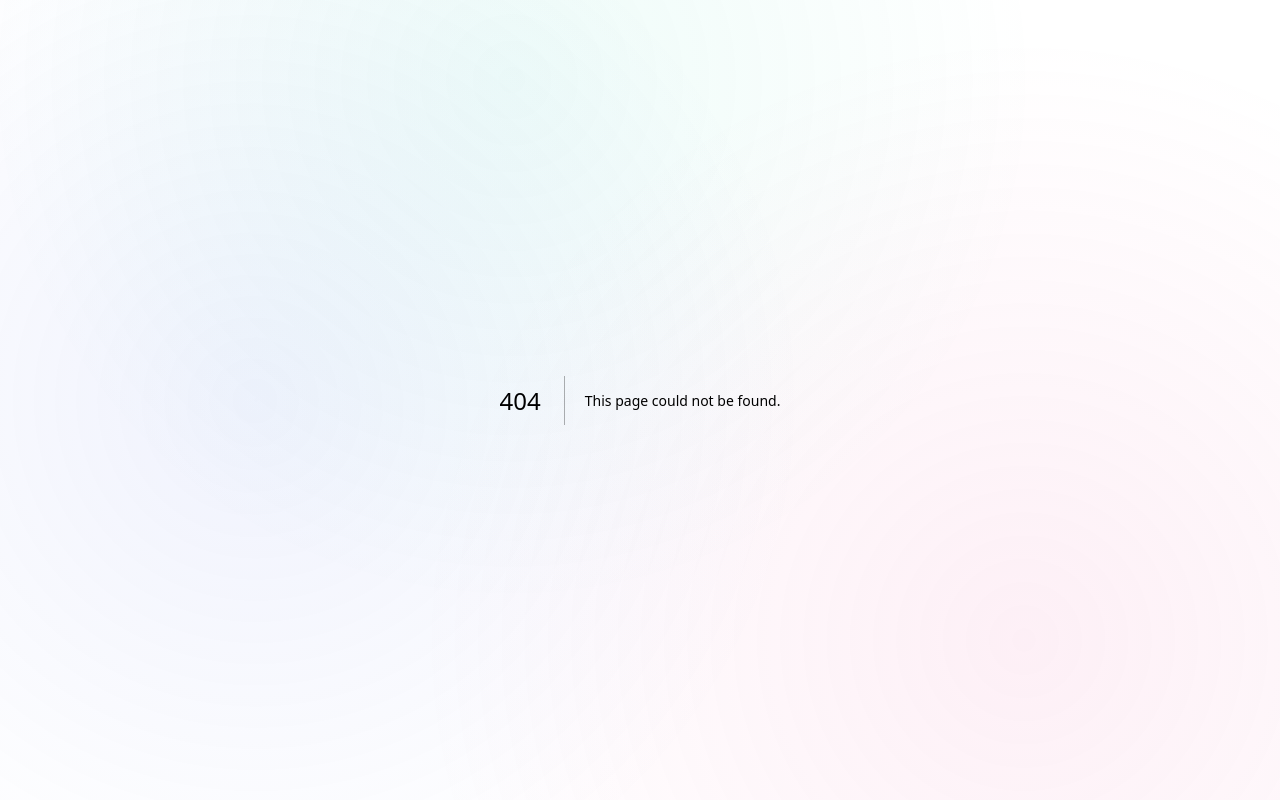
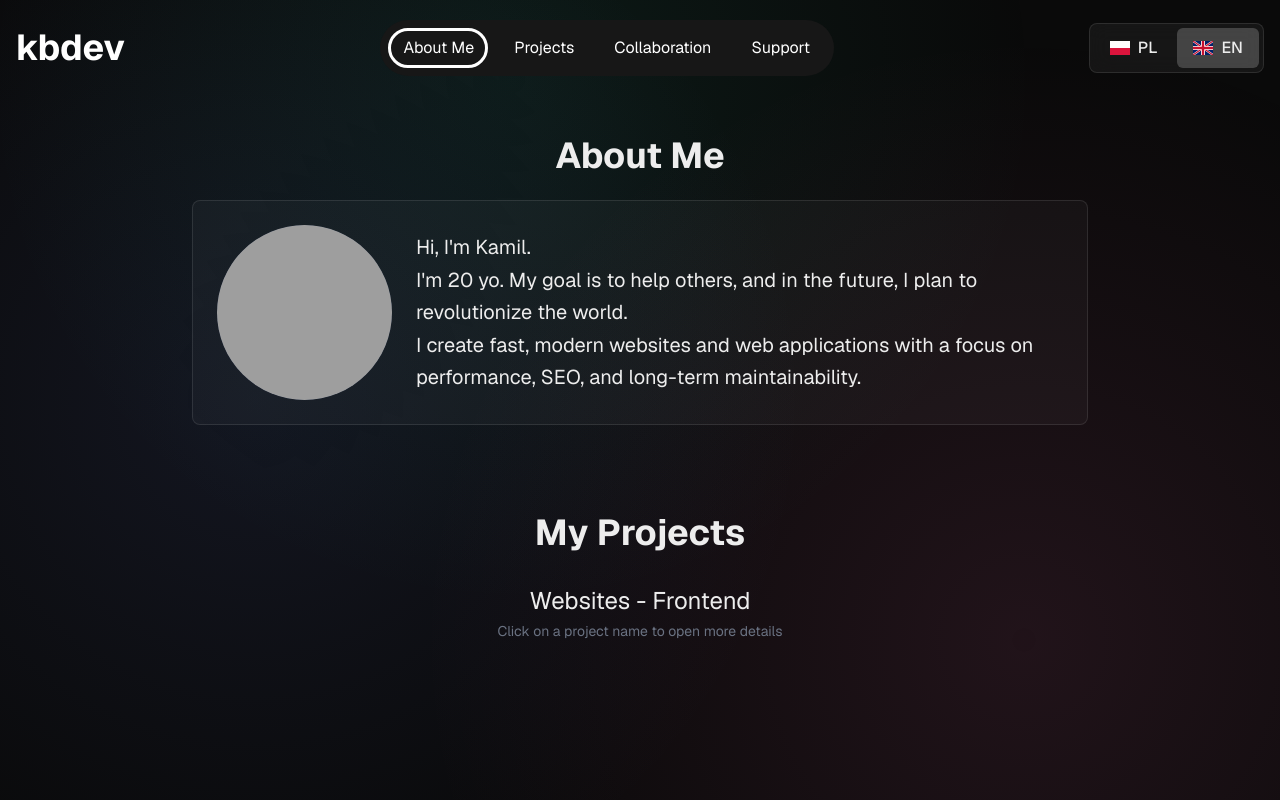
Before and after one commit to kbaraniak/kbdev, a Next.js app: page /en/noanim in a window 1280 px wide. Before the commit this address had no page. Shown: the top 800 px of the page. Built offline with nearby package versions, Linux system fonts and the light colour scheme; grey boxes are pictures that could not be loaded.

Commit message:
Add /noanim and /en/noanim routes without animations, update sitemap and llms

```diff
--- /dev/null
+++ b/app/en/noanim/page.tsx
@@ -0,0 +1,5 @@
+import HomePageContent from "../../../components/HomePageContent";
+
+export default function EnNoAnimHome() {
+  return <HomePageContent />;
+}
--- a/app/globals.css
+++ b/app/globals.css
@@ -18,6 +18,19 @@ body {
   color: var(--foreground);
   font-family: Arial, Helvetica, sans-serif;
   overflow-x: hidden;
+}
+
+body.no-animations,
+body.no-animations *,
+body.no-animations *::before,
+body.no-animations *::after {
+  animation: none !important;
+  transition: none !important;
+}
+
+body.no-animations .scroll-reveal {
+  opacity: 1 !important;
+  transform: none !important;
 }
 
 /* Animowane tło gradientowe */
--- /dev/null
+++ b/app/noanim/page.tsx
@@ -0,0 +1,5 @@
+import HomePageContent from "../../components/HomePageContent";
+
+export default function NoAnimHome() {
+  return <HomePageContent />;
+}
--- a/app/sitemap.ts
+++ b/app/sitemap.ts
@@ -11,8 +11,10 @@ export default function sitemap(): MetadataRoute.Sitemap {
 
   const staticPages = [
     { url: baseUrl, lastModified: new Date() },
+    { url: `${baseUrl}/noanim`, lastModified: new Date() },
     { url: `${baseUrl}/archive`, lastModified: new Date() },
     { url: `${baseUrl}/en`, lastModified: new Date() },
+    { url: `${baseUrl}/en/noanim`, lastModified: new Date() },
     { url: `${baseUrl}/en/archive`, lastModified: new Date() },
   ];
 
--- a/contexts/LanguageContext.tsx
+++ b/contexts/LanguageContext.tsx
@@ -1,6 +1,6 @@
 "use client";
 
-import { createContext, useContext, useState, useEffect, ReactNode, useCallback } from 'react';
+import { createContext, useContext, useState, useEffect, ReactNode, useCallback, useRef } from 'react';
 import enUS from '../json/lang/en_US.json';
 import plPL from '../json/lang/pl_PL.json';
 
@@ -10,6 +10,7 @@ interface LanguageContextType {
   language: Language;
   setLanguage: (lang: Language) => void;
   t: typeof enUS;
+  noAnim: boolean;
 }
 
 const translations = {
@@ -21,41 +22,63 @@ const LanguageContext = createContext<LanguageContextType | undefined>(undefined
 
 function getInitialLanguage(): Language {
   if (typeof window === 'undefined') return 'pl_PL';
-  const path = window.location.pathname;
-  if (path === '/en' || path.startsWith('/en/')) return 'en_US';
-  if (path === '/' || path === '') return 'pl_PL';
+  const path = window.location.pathname.replace(/^\/en/, '').replace(/^\/noanim/, '').replace(/^\//, '');
+  if (path.startsWith('en')) return 'en_US';
+  if (window.location.pathname === '/' || window.location.pathname === '/noanim' || window.location.pathname === '') return 'pl_PL';
   const stored = localStorage.getItem('language') as Language;
   if (stored === 'en_US' || stored === 'pl_PL') return stored;
   const browserLang = navigator.language || '';
   return browserLang.startsWith('pl') ? 'pl_PL' : 'en_US';
 }
 
+function isNoAnim(): boolean {
+  if (typeof window === 'undefined') return false;
+  return window.location.pathname.startsWith('/noanim') || window.location.pathname.startsWith('/en/noanim');
+}
+
 export function LanguageProvider({ children }: { children: ReactNode }) {
   const [language, setLanguageState] = useState<Language>('pl_PL');
+  const [noAnim, setNoAnim] = useState(false);
+  const lastSwitch = useRef(0);
 
   useEffect(() => {
     setLanguageState(getInitialLanguage());
+    setNoAnim(isNoAnim());
   }, []);
 
   useEffect(() => {
     const htmlLang = language === 'pl_PL' ? 'pl' : 'en';
     document.documentElement.lang = htmlLang;
-    document.documentElement.setAttribute('aria-language', language);
   }, [language]);
 
+  useEffect(() => {
+    if (noAnim) {
+      document.body.classList.add('no-animations');
+    } else {
+      document.body.classList.remove('no-animations');
+    }
+  }, [noAnim]);
+
   const setLanguage = useCallback((lang: Language) => {
+    const now = Date.now();
+    if (now - lastSwitch.current < 700) return;
+    lastSwitch.current = now;
     setLanguageState(lang);
     localStorage.setItem('language', lang);
-    const url = lang === 'pl_PL' ? '/' : '/en';
+    const na = isNoAnim();
+    const prefix = na ? '/noanim' : '';
+    const url = lang === 'pl_PL' ? (prefix || '/') : `${prefix}/en`;
     window.history.replaceState(null, '', url);
-    document.body.style.opacity = '0';
-    setTimeout(() => {
-      document.body.style.opacity = '1';
-    }, 150);
+    if (!na) {
+      document.body.style.opacity = '0';
+      setTimeout(() => {
+        document.body.style.opacity = '1';
+      }, 150);
+    }
   }, []);
 
   return (
-    <LanguageContext.Provider value={{ language, setLanguage, t: translations[language] }}>
+    <LanguageContext.Provider value={{ language, setLanguage, t: translations[language], noAnim }}>
       {children}
     </LanguageContext.Provider>
   );
```
Also changed, not shown: public/llms-full.txt, public/llms.txt.
